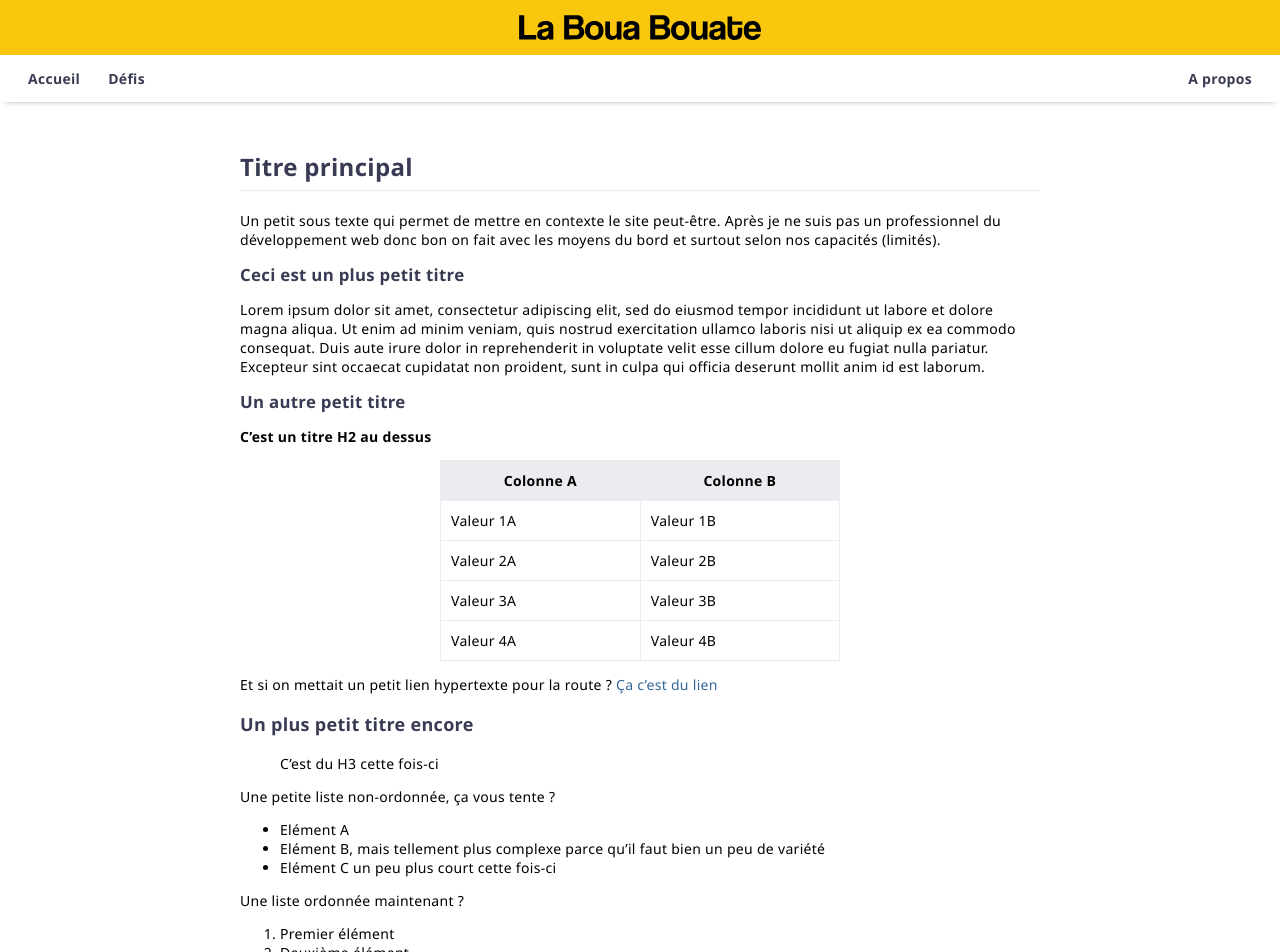
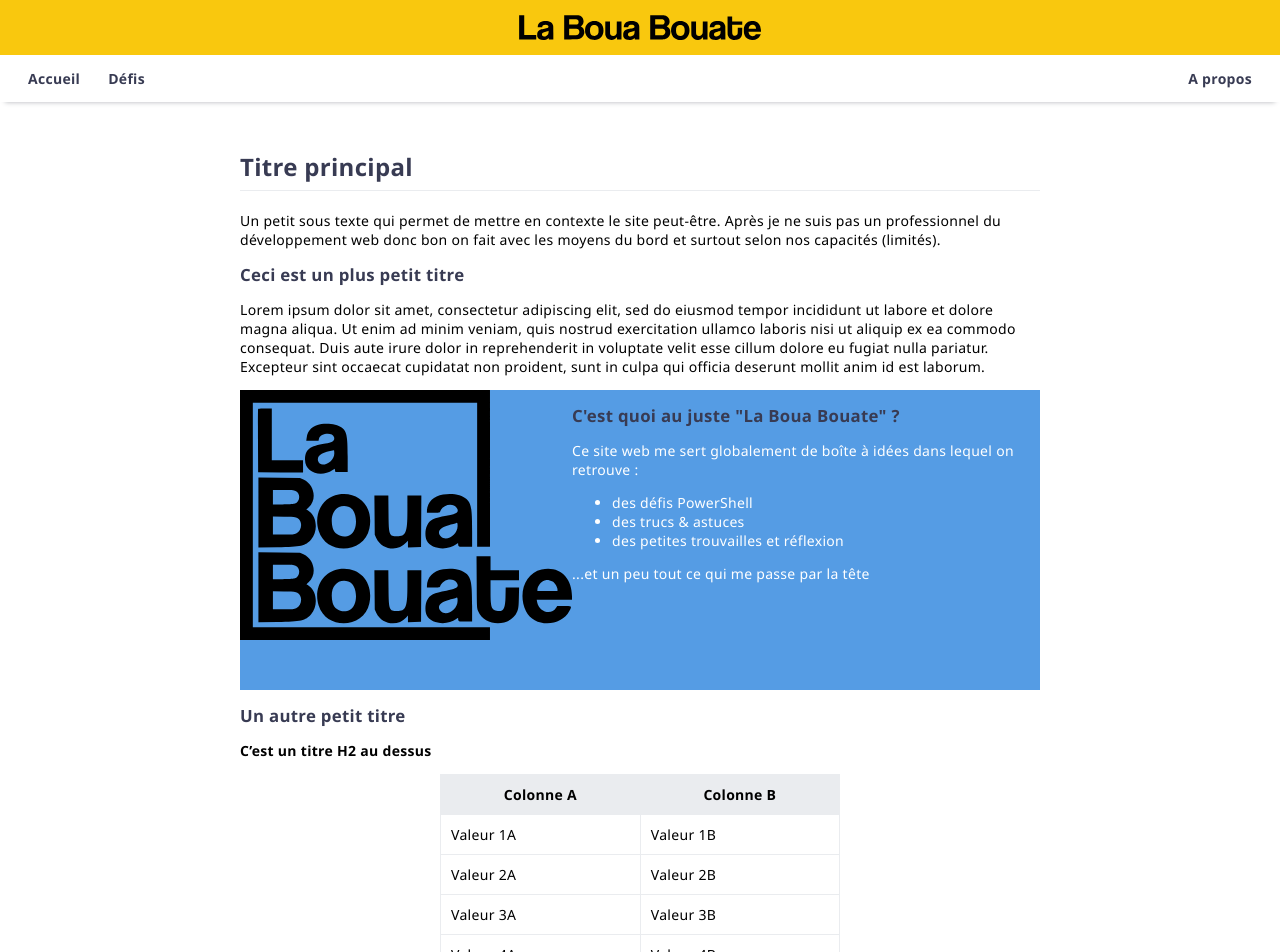
Before and after one commit to leobouard/leobouard.github.io, a Jekyll site: the page built from index.md, in a window 1280 px wide. Shown: the top 952 px of the page. Built offline with Jekyll 4.4.1, drawn with Linux system fonts in a browser that asks for light colours; our own code applies the rules of GitHub Pages for plain Markdown files.

Commit message:
Adding hero div

```diff
--- a/assets/css/style.scss
+++ b/assets/css/style.scss
@@ -93,6 +93,15 @@ section {
     padding-right: 2em;
     margin: auto;
     max-width: 800px;
+
+    /* --- HERO DIV --- */
+
+    .hero {
+        background-color: #559ce4;
+        color: #fff;
+        height: 300px;
+        display: flex;
+    }
 
     /* --- TEXT --- */
 
--- a/index.md
+++ b/index.md
@@ -5,6 +5,20 @@ Un petit sous texte qui permet de mettre en contexte le site peut-être. Après
 ## Ceci est un plus petit titre
 
 Lorem ipsum dolor sit amet, consectetur adipiscing elit, sed do eiusmod tempor incididunt ut labore et dolore magna aliqua. Ut enim ad minim veniam, quis nostrud exercitation ullamco laboris nisi ut aliquip ex ea commodo consequat. Duis aute irure dolor in reprehenderit in voluptate velit esse cillum dolore eu fugiat nulla pariatur. Excepteur sint occaecat cupidatat non proident, sunt in culpa qui officia deserunt mollit anim id est laborum.
+
+<div class="hero">
+    <img src="/assets/images/logo.svg" alt="La Boua Bouate mais dans un cube">
+    <div>
+      <h2>C'est quoi au juste "La Boua Bouate" ?</h2>
+      <p>Ce site web me sert globalement de boîte à idées dans lequel on retrouve :</p>
+      <ul>
+        <li>des défis PowerShell</li>
+        <li>des trucs & astuces</li>
+        <li>des petites trouvailles et réflexion</li>
+      </ul>
+      <p>...et un peu tout ce qui me passe par la tête</p>
+    </div>
+</div>
 
 ## Un autre petit titre
 
```
